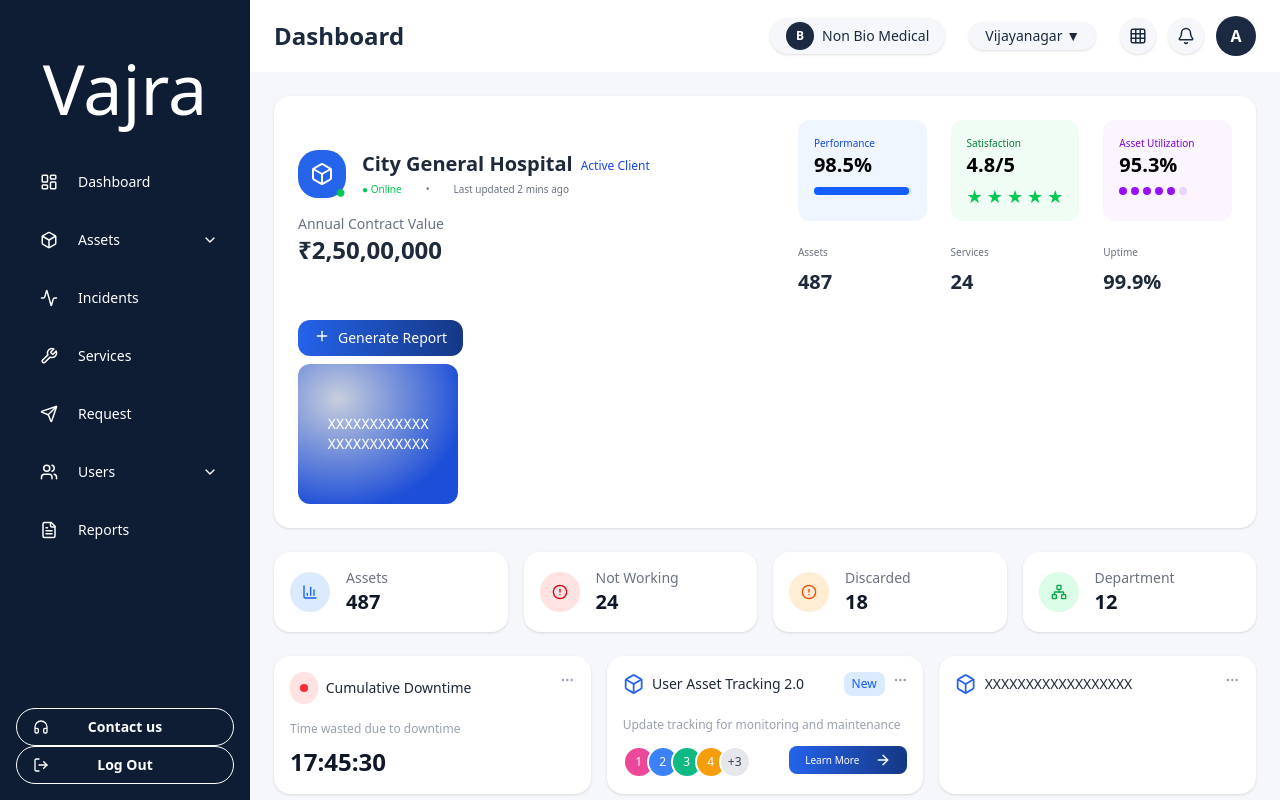
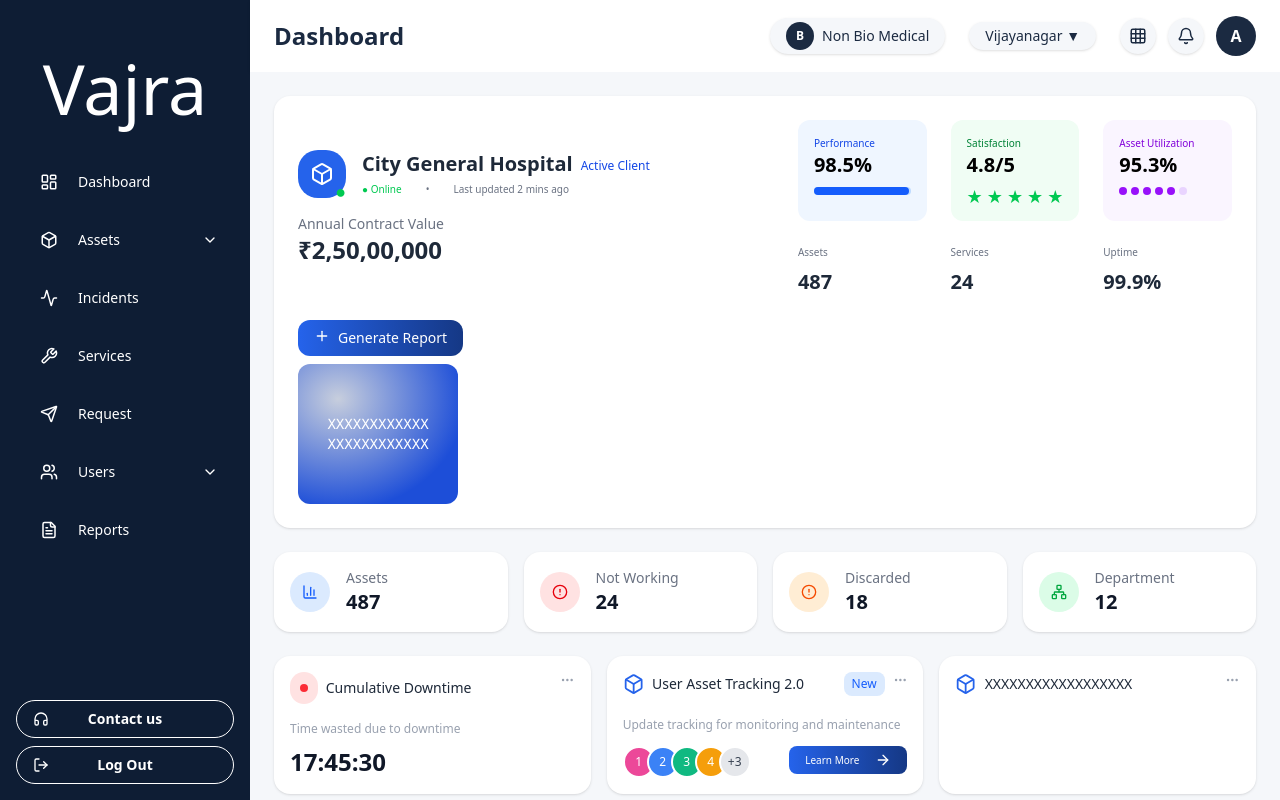
Before and after one commit to rohanarya165/vajra-dashboard, a React (Vite) app: page / in a window 1280 px wide. Built offline with nearby package versions, Linux system fonts and the light colour scheme.

Commit message:
minor css fix

```diff
--- a/src/components/Sidebar.jsx
+++ b/src/components/Sidebar.jsx
@@ -125,7 +125,7 @@ const Sidebar = () => {
             </div>
 
             {/* Bottom */}
-            <div className="px-4 pb-4 ">
+            <div className="px-4 pb-4 flex flex-col gap-2">
               <button className="w-full relative flex items-center gap-3 justify-center border border-white text-white cursor-pointer py-2 rounded-full text-sm font-semibold">
                 <Headphones size={16} className="absolute left-4" />
                 Contact us
@@ -195,7 +195,7 @@ const Sidebar = () => {
           </div>
         </div>
 
-        <div className="px-4 pb-4">
+        <div className="px-4 pb-4 flex flex-col gap-2">
           <button className="w-full relative flex items-center gap-3 justify-center border border-white text-white cursor-pointer py-2 rounded-full text-sm font-semibold">
             <Headphones size={16} className="absolute left-4" />
             Contact us
```
